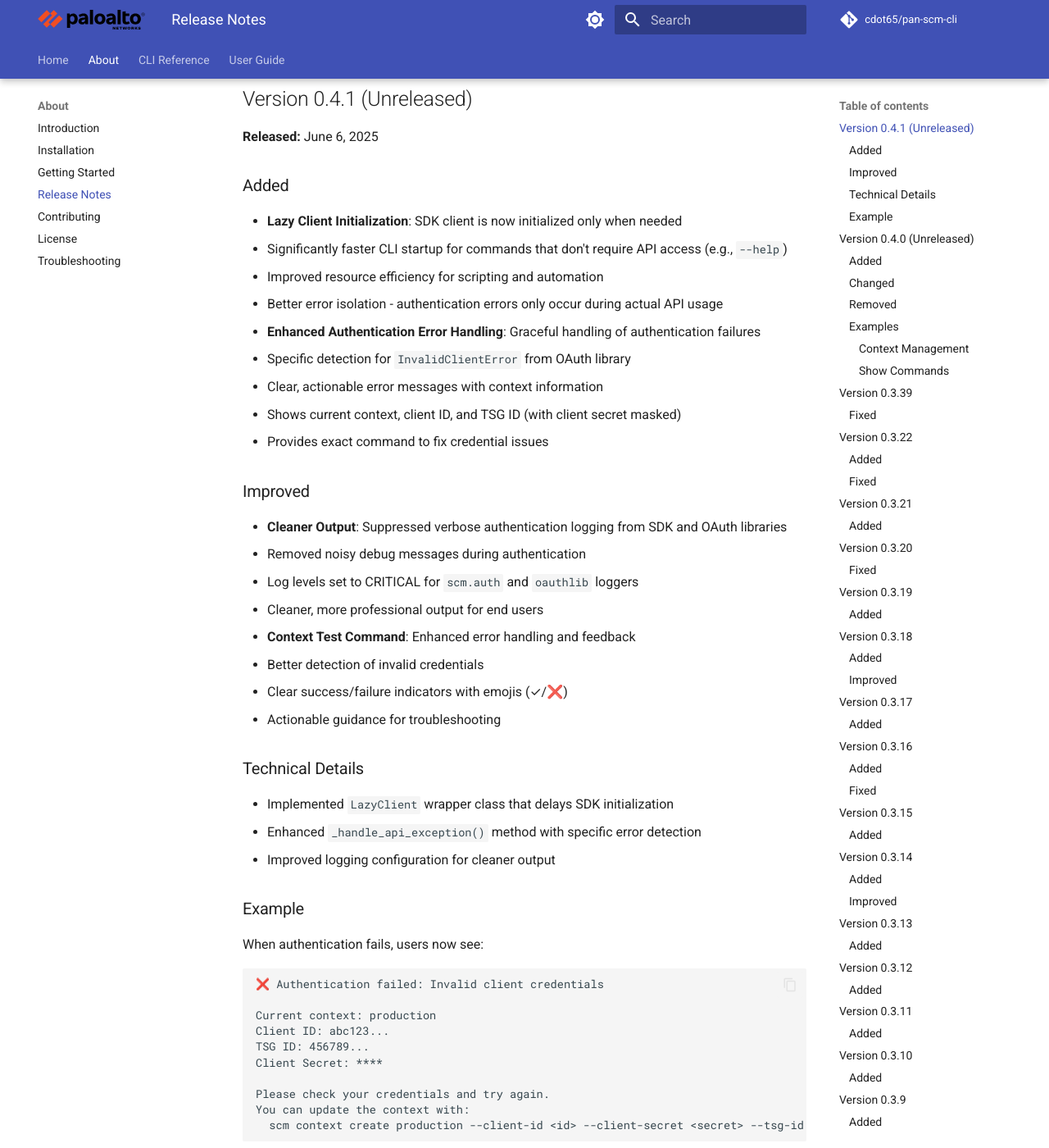
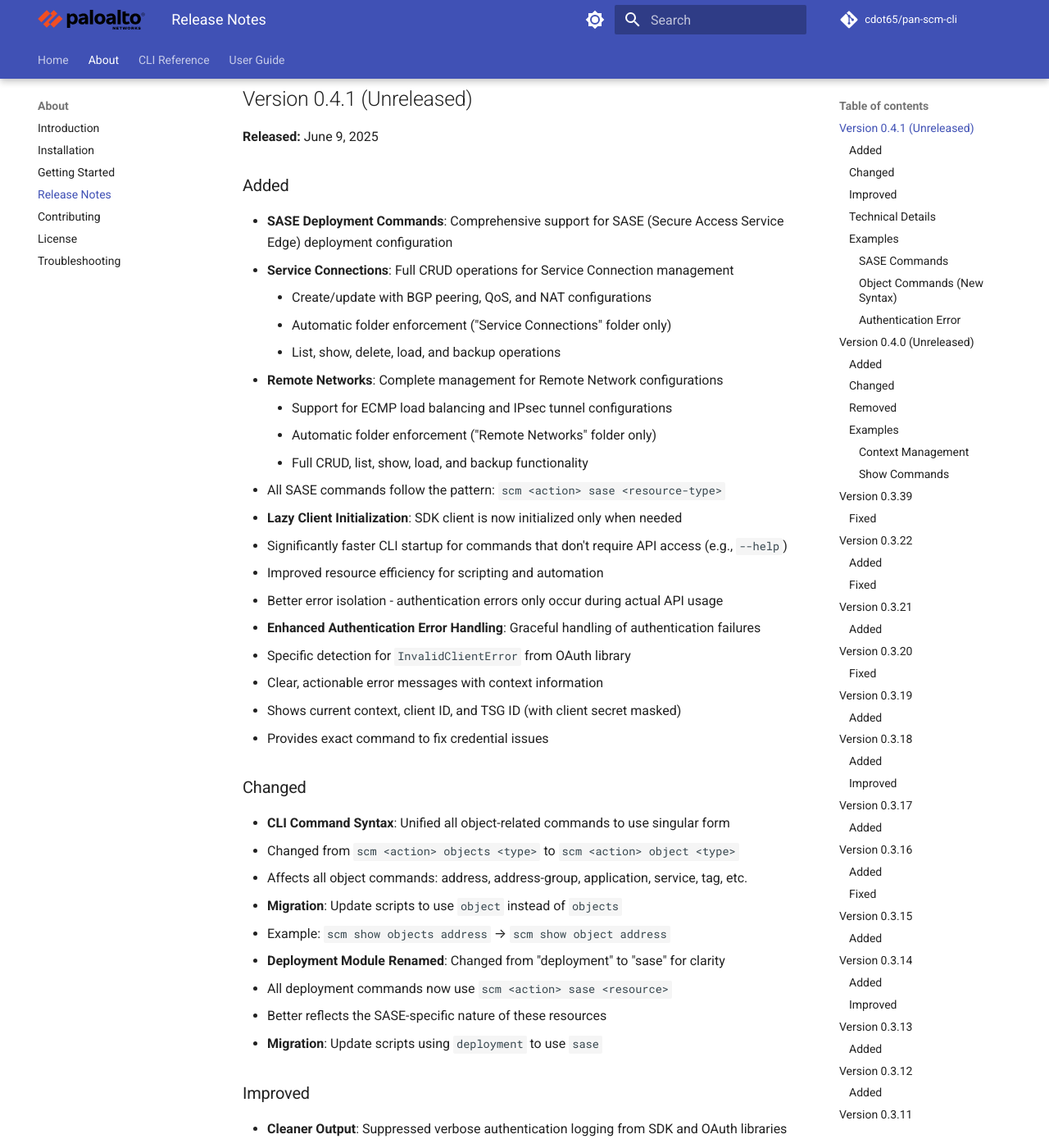
Before and after one commit to cdot65/pan-scm-cli, an MkDocs documentation site: the page built from docs/about/release-notes.md, in a window 1280 px wide and 1400 px high, scrolled down 216 px. Shown: the whole window at 82% size. Built offline with MkDocs 1.6.1 and Material for MkDocs 9.7.7, drawn with Linux system fonts in a browser that asks for light colours; comment, search, counter and statistics services are not loaded; some of the changed text lies outside the part shown.

Commit message:
feat: add SASE deployment commands and unify object command syntax

````diff
--- a/docs/about/release-notes.md
+++ b/docs/about/release-notes.md
@@ -4,9 +4,20 @@
 
 ## Version 0.4.1 (Unreleased)
 
-**Released:** June 6, 2025
+**Released:** June 9, 2025
 
 ### Added
+
+- **SASE Deployment Commands**: Comprehensive support for SASE (Secure Access Service Edge) deployment configuration
+  - **Service Connections**: Full CRUD operations for Service Connection management
+    - Create/update with BGP peering, QoS, and NAT configurations
+    - Automatic folder enforcement ("Service Connections" folder only)
+    - List, show, delete, load, and backup operations
+  - **Remote Networks**: Complete management for Remote Network configurations
+    - Support for ECMP load balancing and IPsec tunnel configurations
+    - Automatic folder enforcement ("Remote Networks" folder only)
+    - Full CRUD, list, show, load, and backup functionality
+  - All SASE commands follow the pattern: `scm <action> sase <resource-type>`
 
 - **Lazy Client Initialization**: SDK client is now initialized only when needed
   - Significantly faster CLI startup for commands that don't require API access (e.g., `--help`)
@@ -18,6 +29,19 @@
   - Clear, actionable error messages with context information
   - Shows current context, client ID, and TSG ID (with client secret masked)
   - Provides exact command to fix credential issues
+
+### Changed
+
+- **CLI Command Syntax**: Unified all object-related commands to use singular form
+  - Changed from `scm <action> objects <type>` to `scm <action> object <type>`
+  - Affects all object commands: address, address-group, application, service, tag, etc.
+  - **Migration**: Update scripts to use `object` instead of `objects`
+  - Example: `scm show objects address` → `scm show object address`
+
+- **Deployment Module Renamed**: Changed from "deployment" to "sase" for clarity
+  - All deployment commands now use `scm <action> sase <resource>`
+  - Better reflects the SASE-specific nature of these resources
+  - **Migration**: Update scripts using `deployment` to use `sase`
 
 ### Improved
 
@@ -36,10 +60,38 @@
 - Implemented `LazyClient` wrapper class that delays SDK initialization
 - Enhanced `_handle_api_exception()` method with specific error detection
 - Improved logging configuration for cleaner output
+- Added hardcoded folder constraints for Service Connections and Remote Networks
+- Updated all documentation to reflect new command syntax
 
-### Example
+### Examples
 
-When authentication fails, users now see:
+#### SASE Commands
+```bash
+# Service Connections
+scm set sase service-connection --name datacenter-1 --auto_vpn_monitor_enabled
+scm show sase service-connection --name datacenter-1
+scm list sase service-connections
+scm backup sase service-connections
+
+# Remote Networks
+scm set sase remote-network --name branch-1 --region us-east-1
+scm show sase remote-network --name branch-1
+scm list sase remote-networks
+scm backup sase remote-networks
+```
+
+#### Object Commands (New Syntax)
+```bash
+# Old syntax (no longer supported)
+scm show objects address --folder Texas
+
+# New syntax
+scm show object address --folder Texas
+scm set object tag --folder Texas --name production --color Red
+scm backup object service --folder Texas
+```
+
+#### Authentication Error
 ```
 ❌ Authentication failed: Invalid client credentials
 
````
